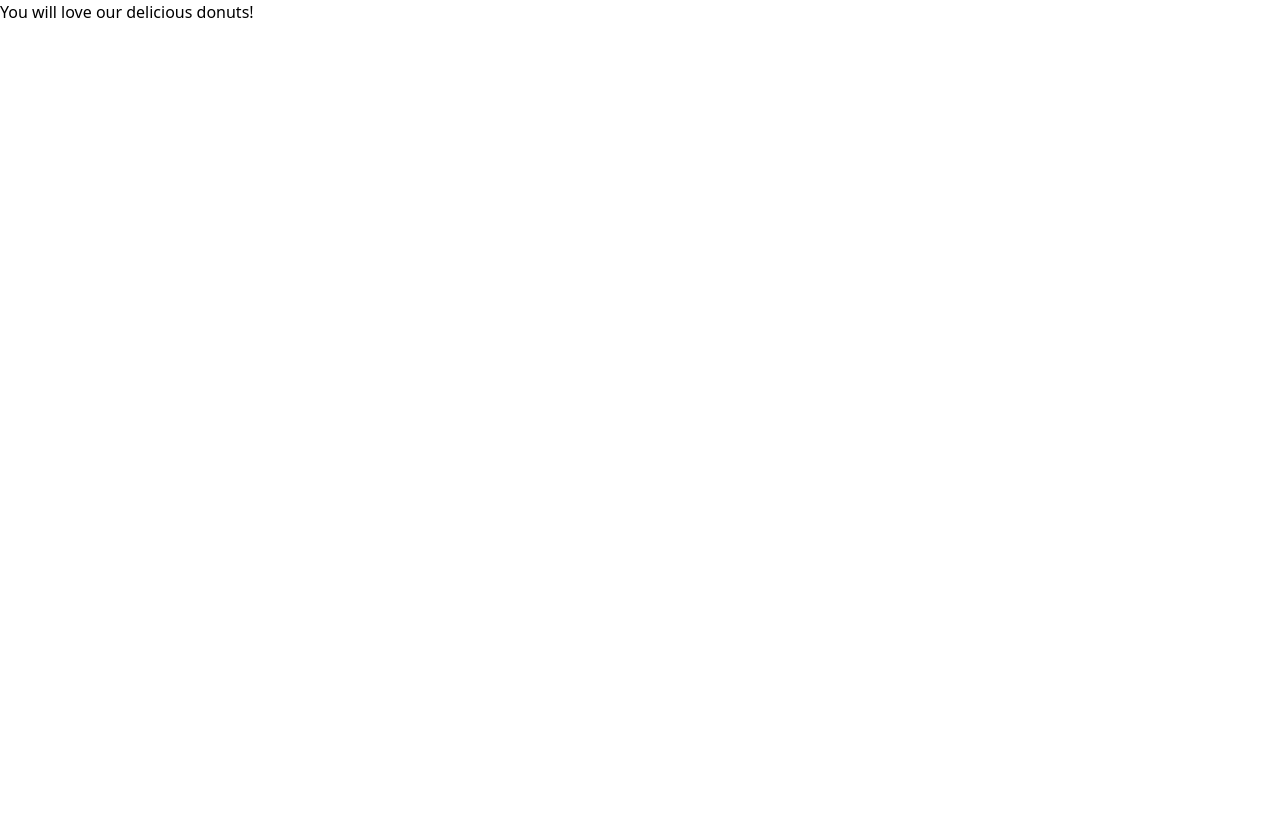
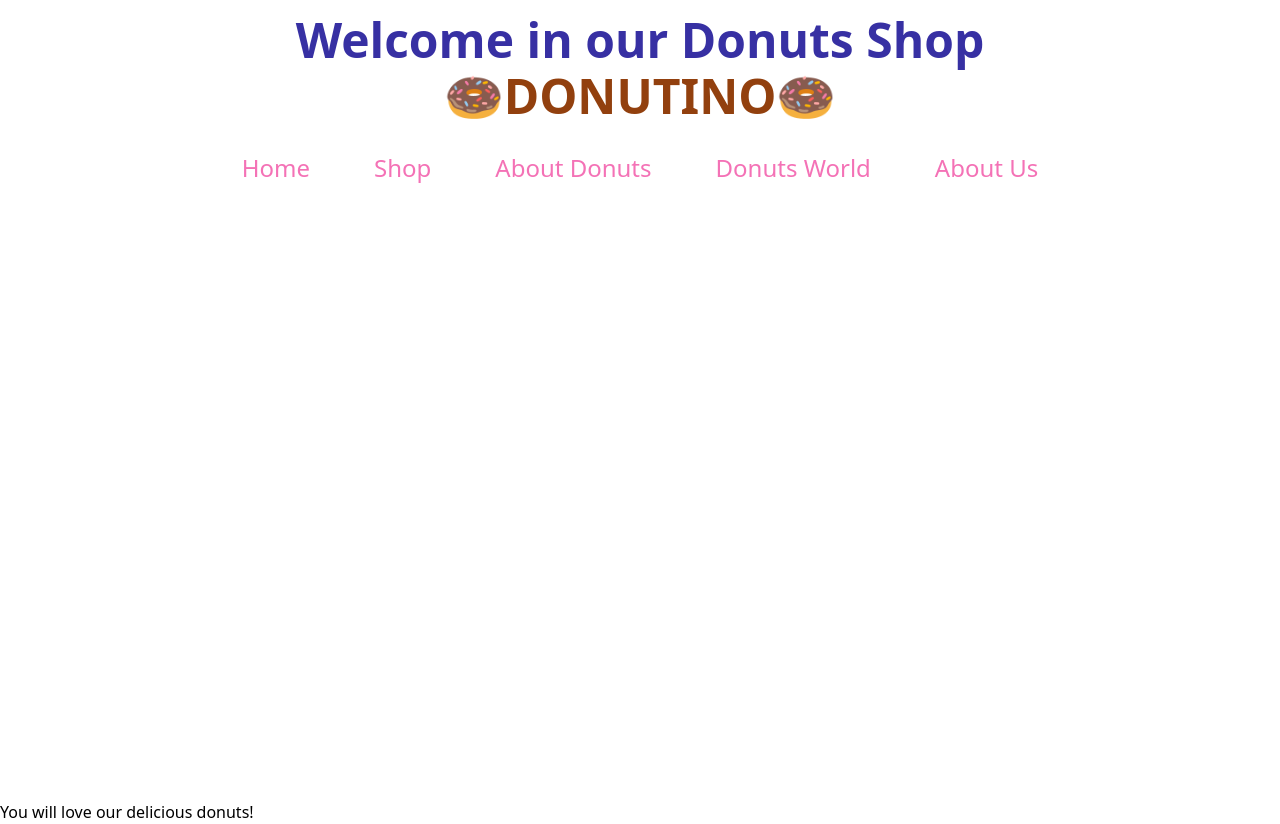
Before and after one commit to DominoxB/donutshop, a Vue app: page /DonutShop in a window 1280 px wide. Before the commit the page ends 800 px from the top, so only its background shows below. Built offline with nearby package versions, Linux system fonts and the light colour scheme.

Commit message:
add router view

```diff
--- a/src/App.vue
+++ b/src/App.vue
@@ -1,13 +1,16 @@
 <template>
+  <Navbar></Navbar>
   <router-view></router-view>
   <!-- <router-link to="/DonutShop"></router-link> -->
 </template>
 
 <script>
+import Navbar from './components/molecules/Navbar.vue'
 
 export default {
   name: 'App',
   components: {
-  }
+    Navbar,
+}
 }
 </script>
--- /dev/null
+++ b/src/components/molecules/Navbar.vue
@@ -0,0 +1,25 @@
+<template>
+  <div class="w-screen h-screen p-4 pb-6">
+    <h1 class="pb-8 text-5xl text-center font-bold text-indigo-800">
+      Welcome in our Donuts Shop
+      <h1 class="text-amber-800 pt-2">🍩DONUTINO🍩</h1>
+    </h1>
+    <div class="flex items-center justify-center space-x-16">
+      <CustomLink name="Home" url="/"></CustomLink>
+      <CustomLink name="Shop" url="/DonutShop"></CustomLink>
+      <CustomLink name="About Donuts" url="/AboutDonuts"></CustomLink>
+      <CustomLink name="Donuts World" url="/DonutsWorld"></CustomLink>
+      <CustomLink name="About Us" url="/AboutUs"></CustomLink>
+    </div>
+  </div>
+</template>
+
+<script>
+import CustomLink from "../atoms/CustomLink.vue";
+export default {
+  name: "MyNavbar",
+  components: {
+    CustomLink,
+},
+};
+</script>
--- a/src/views/Home.vue
+++ b/src/views/Home.vue
@@ -1,24 +1,12 @@
 <template>
-  <div class="w-screen h-screen p-4 pb-6 ">
-    <h1 class="pb-8 text-5xl text-center font-bold text-indigo-800">
-      Welcome in our Donuts Shop <h1 class="text-amber-800 pt-2">🍩DONUTINO🍩</h1>
-    </h1>
-    <div class="flex items-center justify-center space-x-16">
-      <CustomLink name="Shop" url="/DonutShop"></CustomLink>
-      <CustomLink name="About Donuts" url="/AboutDonuts"></CustomLink>
-      <CustomLink name="Donuts World" url="/DonutsWorld"></CustomLink>
-      <CustomLink name="About Us" url="/AboutUs"></CustomLink>
-    </div>
-  </div>
+    <p class="text-xl text-purple-700">Our company has been operating since 1992, when the idea of creating Donutino was born.</p>
 </template>
 
 <script>
-import CustomLink from "../components/atoms/CustomLink.vue";
 
 export default {
   name: "HomePage",
   components: {
-    CustomLink,
   },
 };
 </script>
```
Also changed, not shown: 1 other file (tests, documents, lock files or other folders).
